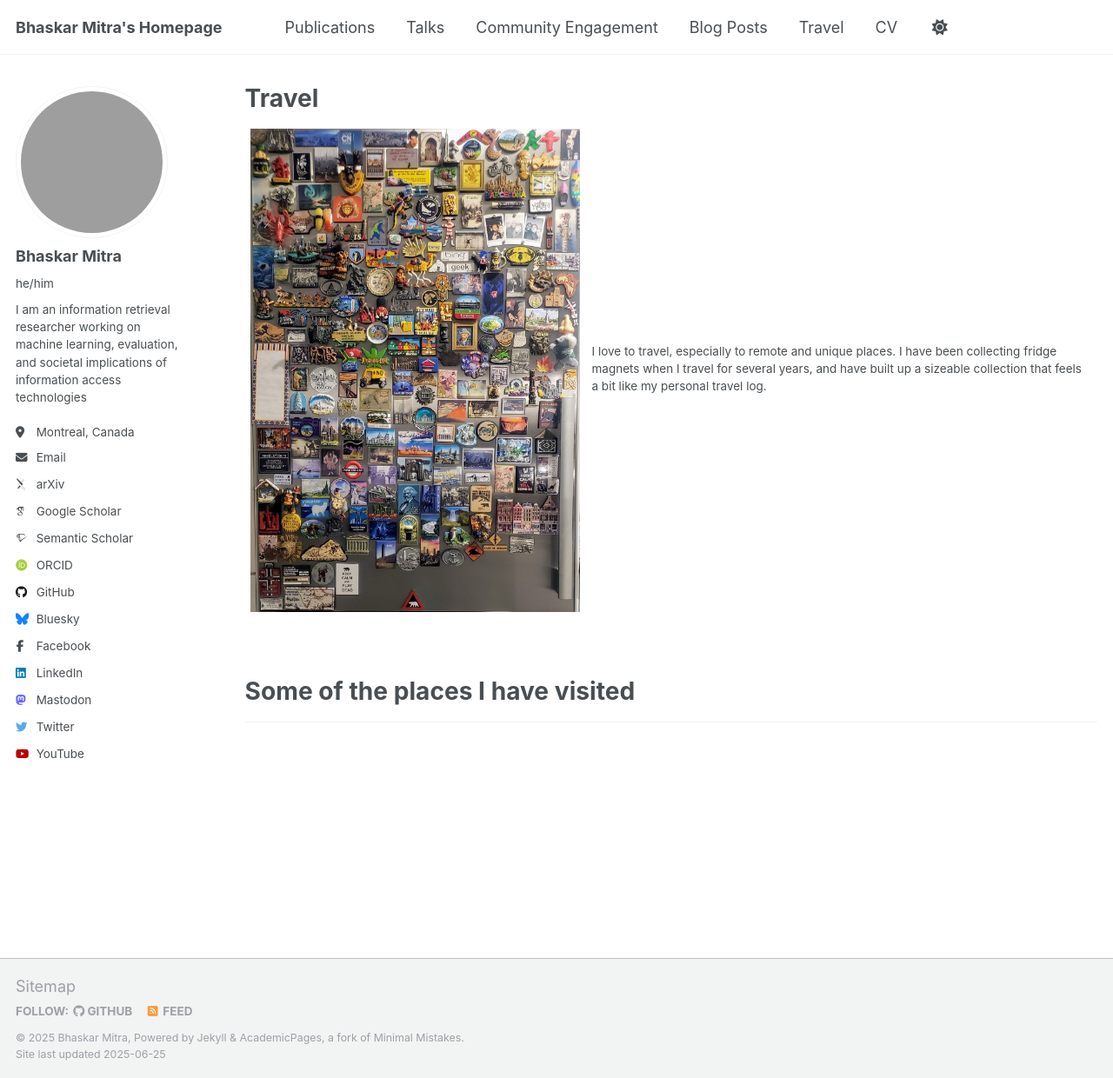
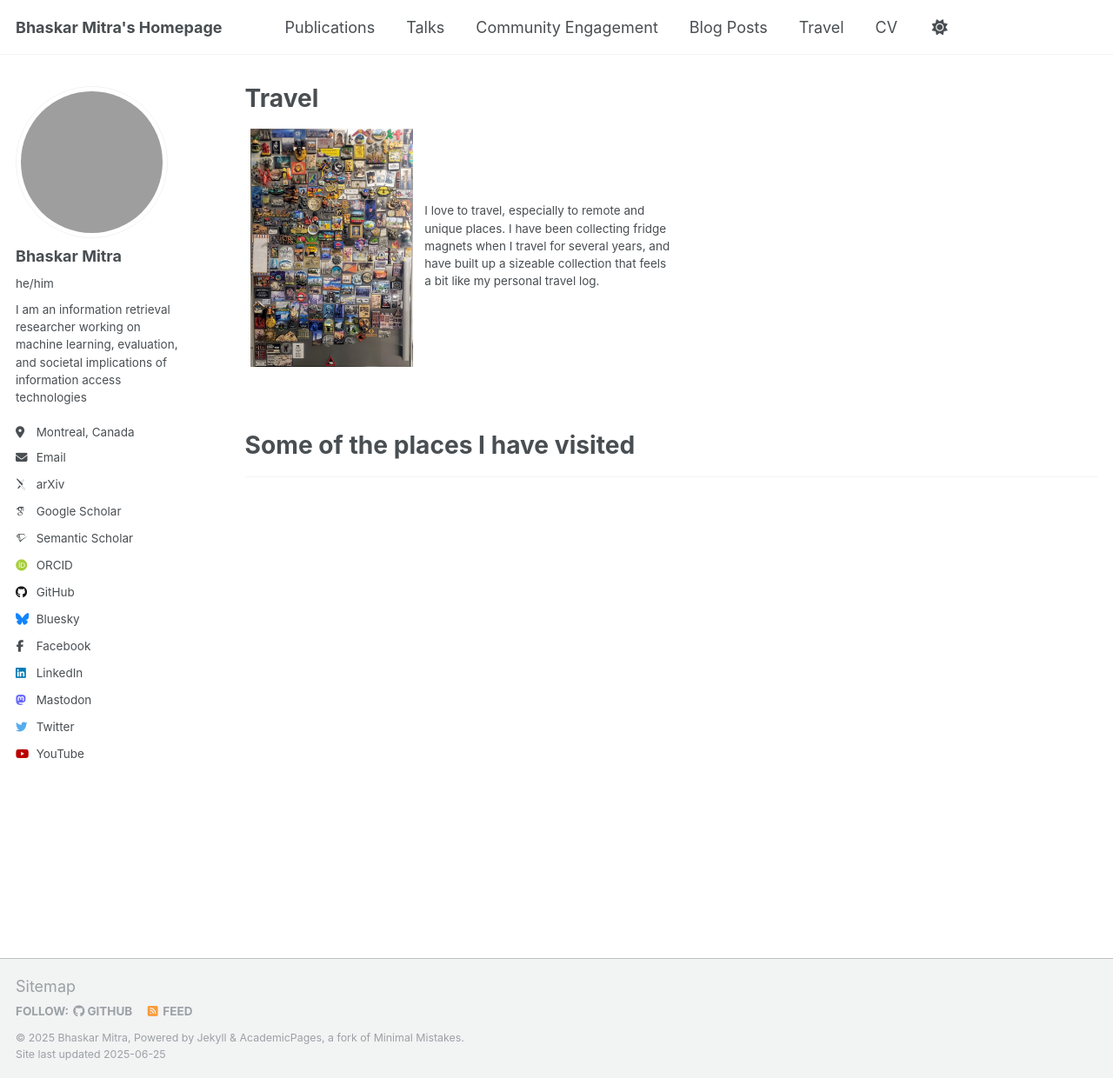
Before and after one commit to bhaskar-mitra/bhaskar-mitra.github.io, a Jekyll site: the page built from _pages/travel.html, in a window 1280 px wide and 1240 px high. Shown: the whole window at 87% size. Built offline with Jekyll 4.4.1, drawn with Linux system fonts in a browser that asks for light colours; some web fonts are replaced; grey boxes are pictures that could not be loaded.

Commit message:
Update travel.html

```diff
--- a/_pages/travel.html
+++ b/_pages/travel.html
@@ -56,7 +56,7 @@ div.desc {
 }
 </style>
 
-<table style="border:none; max-width:200">
+<table style="border:none; width:max(50%, min(500px, 100%))">
   <tr style="border:none">
     <td style="border:none; width:40%"><img src="/images/magnets.jpg"/></td>
     <td style="border:none">
```
